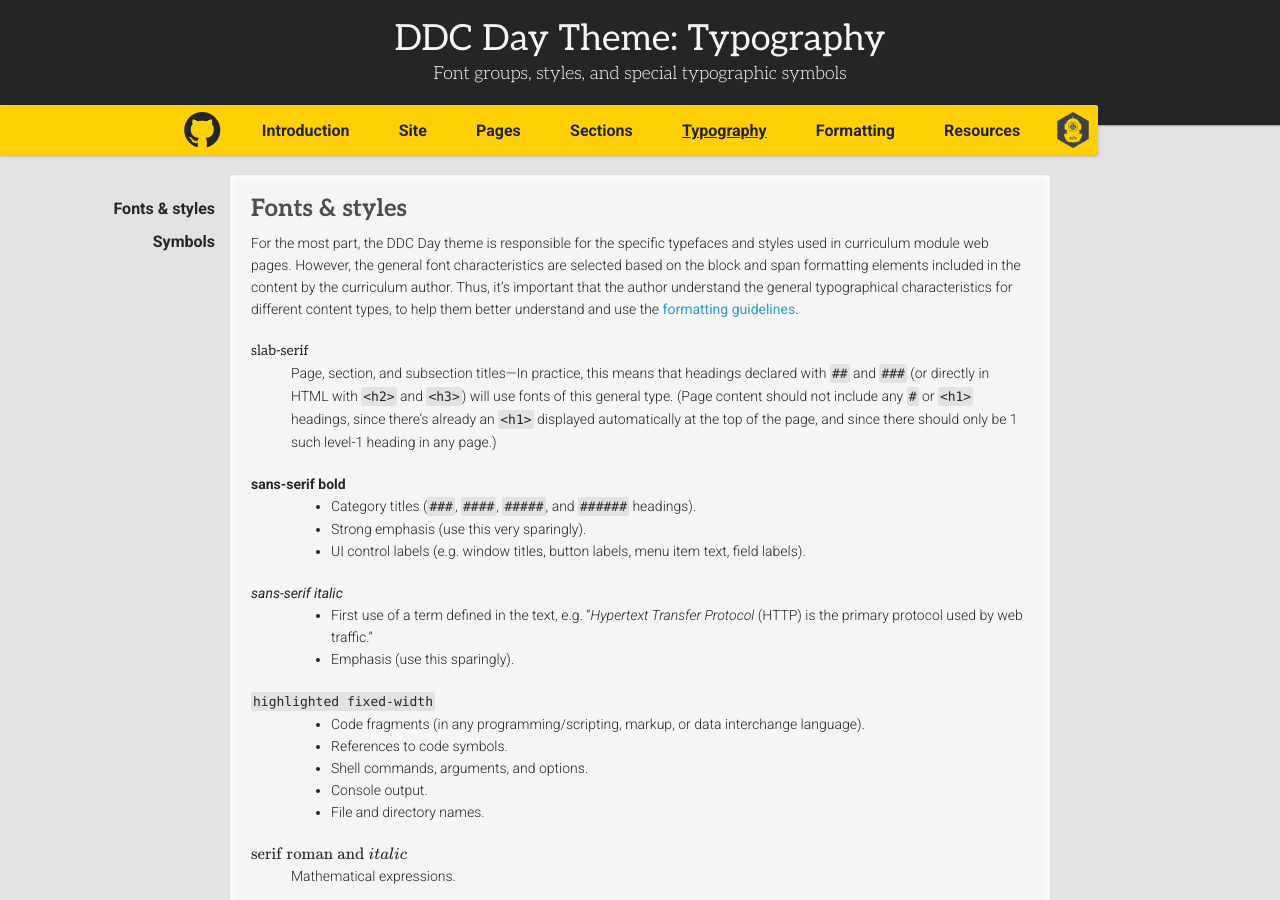
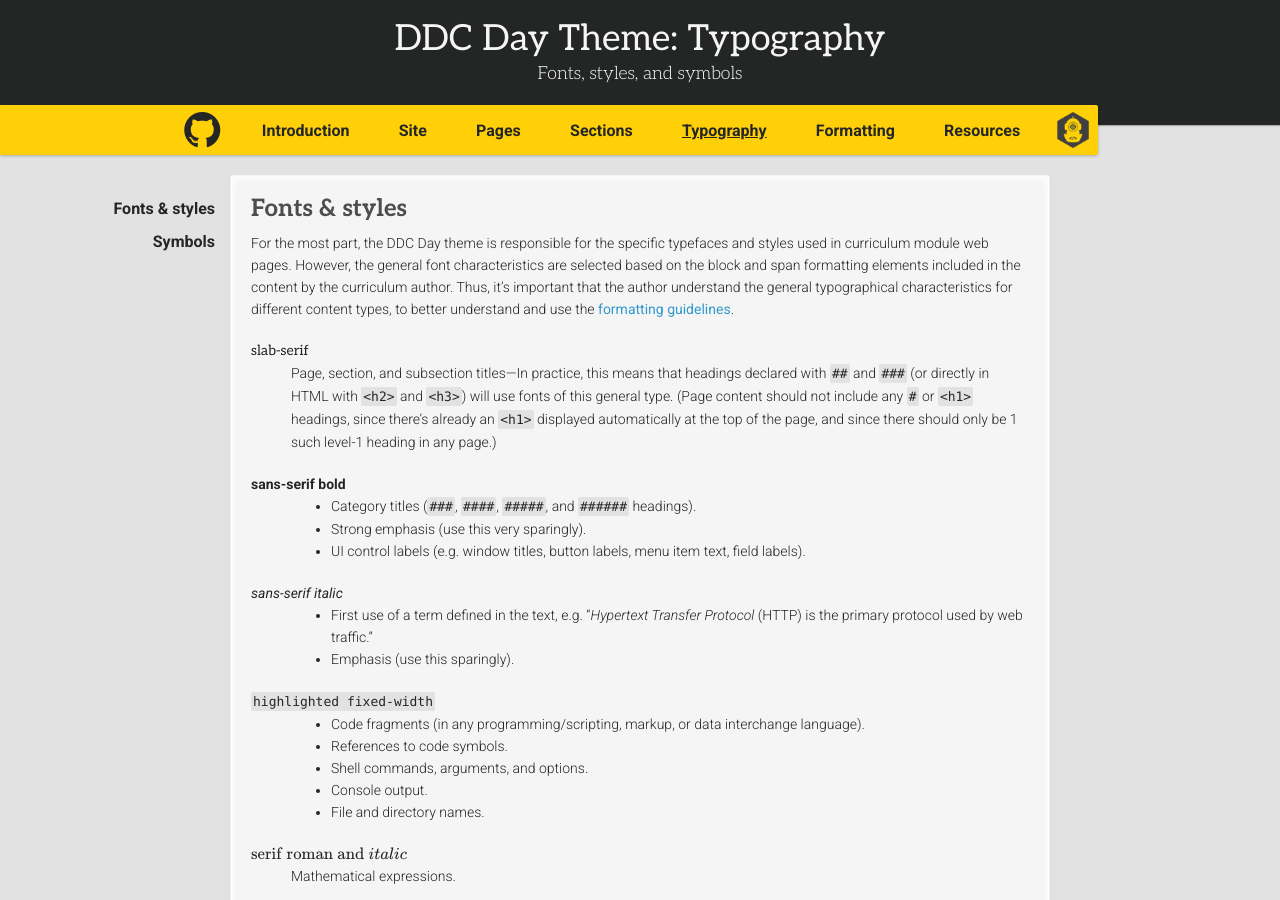
Before and after one commit to ddc-java/ddc-day, a Jekyll site: the page built from typography.md, in a window 1280 px wide and 900 px high. Built offline with Jekyll 4.4.1, drawn with Linux system fonts in a browser that asks for light colours; nearby versions of some CDN libraries; some web fonts are replaced; our own code applies the rules of GitHub Pages for plain Markdown files; formulas are drawn with MathJax 3.

```diff
--- a/typography.md
+++ b/typography.md
@@ -2,12 +2,12 @@
 title: Typography
 menu: Typography
 order: 40
-description: "Font groups, styles, and special typographic symbols"
+description: "Fonts, styles, and symbols"
 ---
 
 ## Fonts &amp; styles
 
-For the most part, the DDC Day theme is responsible for the specific typefaces and styles used in curriculum module web pages. However, the general font characteristics are selected based on the block and span formatting elements included in the content by the curriculum author. Thus, it's important that the author understand the general typographical characteristics for different content types, to help them better understand and use the [formatting guidelines](formatting.md).
+For the most part, the DDC Day theme is responsible for the specific typefaces and styles used in curriculum module web pages. However, the general font characteristics are selected based on the block and span formatting elements included in the content by the curriculum author. Thus, it's important that the author understand the general typographical characteristics for different content types, to better understand and use the [formatting guidelines](formatting.md).
 
 {:.normal-weight.title}slab-serif
 
```
